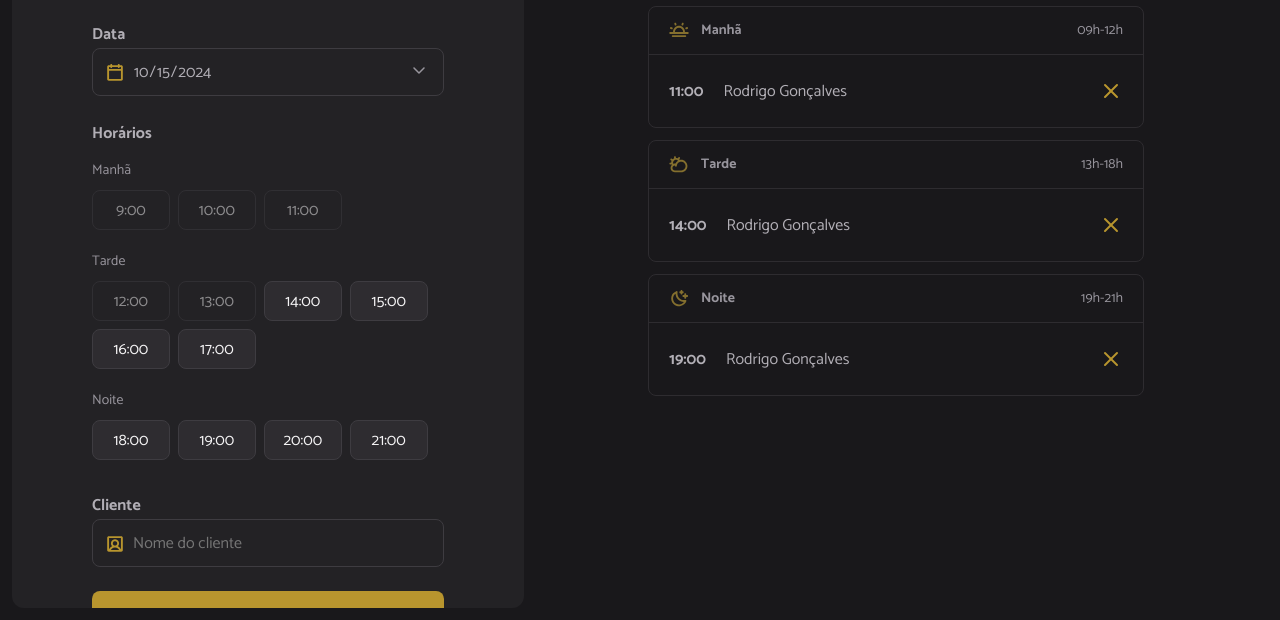
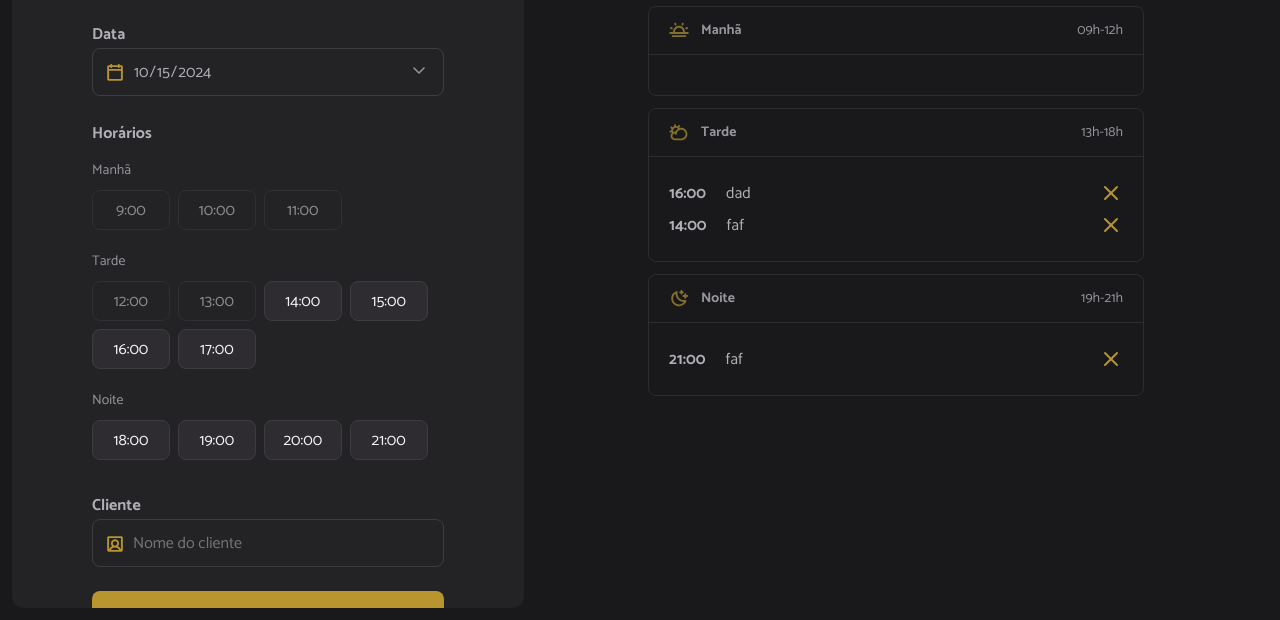
Before and after one commit to GabrielGPena793/hairday-template-main, a website built with webpack: page index.html in a window 1280 px wide. Shown: the part 180-800 px from the top of the page. Built offline with nearby package versions, Linux system fonts and the light colour scheme; data requests are answered from the project's data file.

Commit message:
schedules show

```diff
--- a/index.html
+++ b/index.html
@@ -35,29 +35,11 @@
         </div>
 
         <span class="label">Horários</span>
-        <ul id="hours" class="hours" aria-label="Horários disponíveis de manhã">
-          <!-- Exemplo: Manhã
-          <li data-period="morning" class="hour-period">Manhã</li>
-          <li data-period="morning" value="09:00" class="hour hour-available">
-            09:00
-          </li>
-
-          <!-- Exemplo: Tarde
-          <li data-period="morning" class="hour-period">Tarde</li>
-          <li
-            data-period="afternoon"
-            value="13:00"
-            class="hour hour-unavailable"
-          >
-            13:00
-          </li>
-
-          <!-- Exemplo: Noite
-          <li data-period="morning" class="hour-period">Noite</li>
-          <li data-period="night" value="19:00" class="hour hour-available">
-            19:00
-          </li> -->
-        </ul>
+        <ul
+          id="hours"
+          class="hours"
+          aria-label="Horários disponíveis de manhã"
+        ></ul>
 
         <label for="client" class="label">Cliente</label>
         <div class="input">
@@ -87,7 +69,7 @@
             <span>09h-12h</span>
           </header>
           <ul id="period-morning" class="period">
-            <!-- Exemplo  -->
+            <!-- Exemplo
             <li>
               <strong>11:00</strong>
               <span>Rodrigo Gonçalves</span>
@@ -97,6 +79,7 @@
                 class="cancel-icon"
               />
             </li>
+             -->
           </ul>
         </section>
 
@@ -107,7 +90,7 @@
             <span>13h-18h</span>
           </header>
           <ul id="period-afternoon" class="period">
-            <!-- Exemplo -->
+            <!-- Exemplo
             <li>
               <strong>14:00</strong>
               <span>Rodrigo Gonçalves</span>
@@ -117,6 +100,7 @@
                 class="cancel-icon"
               />
             </li>
+             -->
           </ul>
         </section>
 
@@ -127,7 +111,7 @@
             <span>19h-21h</span>
           </header>
           <ul id="period-night" class="period">
-            <!-- Exemplo -->
+            <!-- Exemplo
             <li>
               <strong>19:00</strong>
               <span>Rodrigo Gonçalves</span>
@@ -137,6 +121,7 @@
                 class="cancel-icon"
               />
             </li>
+             -->
           </ul>
         </section>
       </aside>
--- a/server.json
+++ b/server.json
@@ -4,6 +4,21 @@
       "id": 1728996390139,
       "name": "fafaff",
       "when": "2024-11-07T16:00:00.000Z"
+    },
+    {
+      "id": 1728997022416,
+      "name": "dad",
+      "when": "2024-10-15T16:00:00.000Z"
+    },
+    {
+      "id": 1728997983842,
+      "name": "faf",
+      "when": "2024-10-15T21:00:00.000Z"
+    },
+    {
+      "id": 1728998001874,
+      "name": "faf",
+      "when": "2024-10-15T14:00:00.000Z"
     }
   ]
 }
--- a/src/modules/schedules/load.js
+++ b/src/modules/schedules/load.js
@@ -1,8 +1,14 @@
+import { scheduleGetByDay } from "../../services/schedule-get-by-day";
 import { hoursLoad } from "../form/hours-load";
+import { scheduleShow } from "./show";
 
 const selectDate = document.querySelector("#date");
-export function scheduleDays() {
+export async function scheduleDays() {
   const date = selectDate.value;
+
+  const dailySchedules = await scheduleGetByDay({ date });
+
+  scheduleShow({ dailySchedules });
 
   hoursLoad({ date });
 }
--- /dev/null
+++ b/src/modules/schedules/show.js
@@ -0,0 +1,44 @@
+import dayjs from "dayjs";
+
+const periodMorning = document.querySelector("#period-morning");
+const periodAfternoon = document.querySelector("#period-afternoon");
+const periodNight = document.querySelector("#period-night");
+
+export function scheduleShow({ dailySchedules }) {
+  try {
+    periodMorning.innerHTML = "";
+    periodAfternoon.innerHTML = "";
+    periodNight.innerHTML = "";
+
+    dailySchedules.forEach((schedule) => {
+      const item = document.createElement("li");
+      const time = document.createElement("strong");
+      const name = document.createElement("span");
+
+      item.setAttribute("data-id", schedule.id);
+
+      time.textContent = dayjs(schedule.when).format("HH:mm");
+      name.textContent = schedule.name;
+
+      const cancelIcon = document.createElement("img");
+      cancelIcon.classList.add("cancel-icon");
+      cancelIcon.setAttribute("src", "./src/assets/cancel.svg");
+      cancelIcon.setAttribute("alt", "Ícone de cancelamento");
+
+      item.append(time, name, cancelIcon);
+
+      const hour = dayjs(schedule.when).hour();
+
+      if (hour < 12) {
+        periodMorning.appendChild(item);
+      } else if (hour >= 12 && hour < 18) {
+        periodAfternoon.appendChild(item);
+      } else {
+        periodNight.appendChild(item);
+      }
+    });
+  } catch (error) {
+    alert("Não foi possível exibir os agendamentos.");
+    console.log(error);
+  }
+}
```
Also changed, not shown: dist/index.html, dist/main.js.
